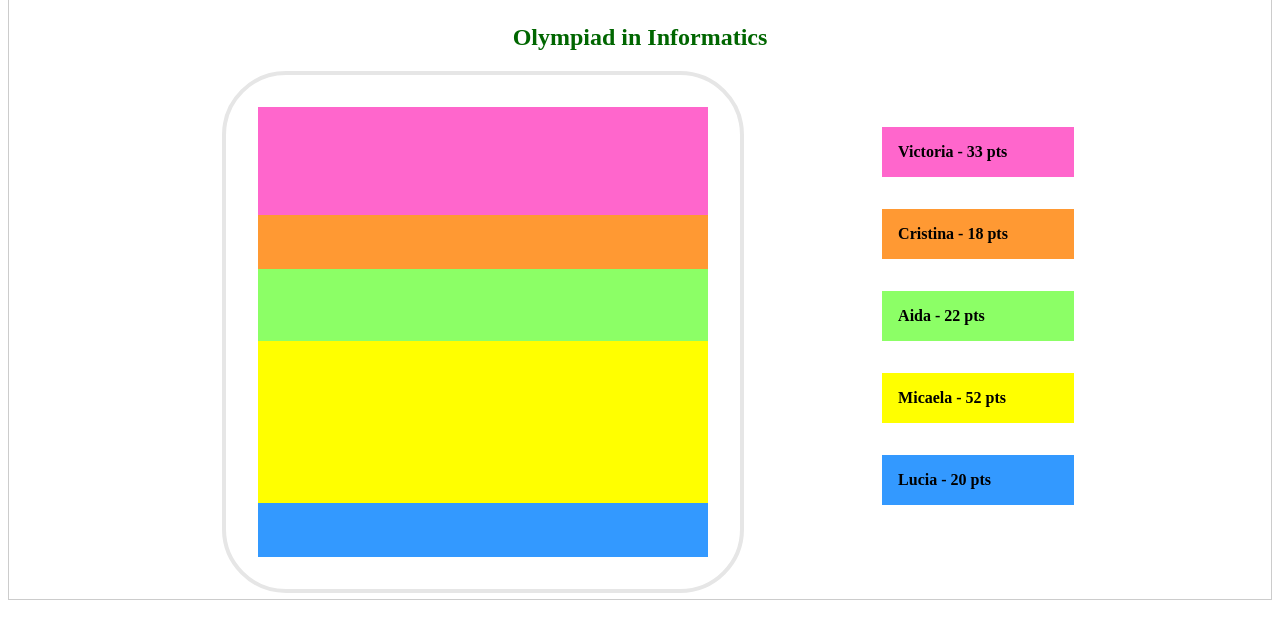
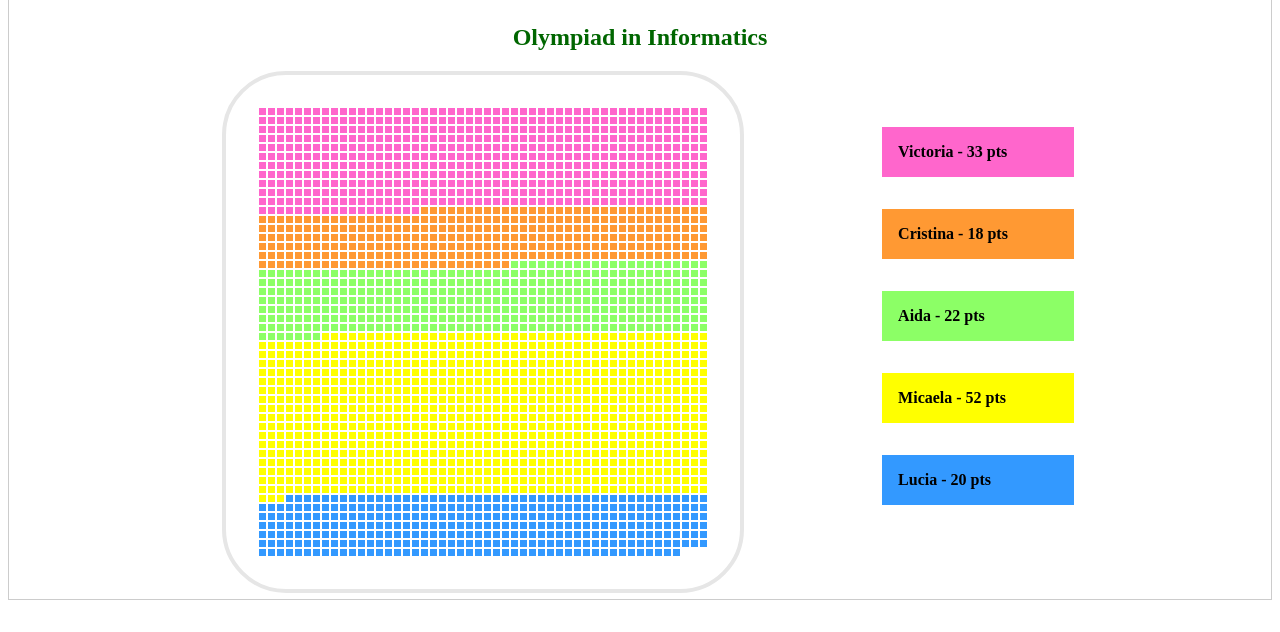
Before and after one commit to Afaya/AtlanticaConf_2023, a plain HTML site: page CSS only/index.html in a window 1280 px wide. Both pictures are taken after a click on the button "Area". Shown: the part 132-764 px from the top of the page. Drawn offline with Linux system fonts and the light colour scheme.

Commit message:
Added final changes

```diff
--- a/CSS only/area_graph.js
+++ b/CSS only/area_graph.js
@@ -1,16 +1,6 @@
 const sideCells = 50;
 const availableAreaColors = ['pink', 'orange', 'green', 'yellow', 'blue'];
 
-function calculateNewAreaValue(valueToCalculate, maxCells, valuesSumUp){
-  var valueCalculated = Math.floor(valueToCalculate * (maxCells / valuesSumUp));
-  if(valueCalculated > 100){
-    var partTo100 = valueCalculated % 100;
-    valueCalculated = partTo100 >= 50
-                      ? valueCalculated + (100 - partTo100)
-                      : valueCalculated - partTo100;
-  }
-  return valueCalculated;
-}
 
 function calculateDataArea(){
   const maxCells = sideCells * sideCells;
@@ -19,7 +9,7 @@ function calculateDataArea(){
   return dataToDisplayInGraphs.map(d=>{
     return {
       name: d.name,
-      value: calculateNewAreaValue(d.value, maxCells, valuesSumUp),
+      value: Math.floor(d.value * (maxCells / valuesSumUp)),
       originalValue: d.value
     }
   });
@@ -43,6 +33,7 @@ function generateDivs(currentColor, graphDiv, numberofDivs){
   for(var i=0; i<numberofDivs; i++){
     var currentDiv = document.createElement("div");
     currentDiv.classList.add(currentColor);
+    currentDiv.classList.add('background-with-border');
     graphDiv.appendChild(currentDiv);
   }
 }
--- a/CSS only/styles.css
+++ b/CSS only/styles.css
@@ -140,3 +140,7 @@ h2{
   margin-bottom: 2rem;
   width:100%;
 }
+
+.background-with-border{
+  border: 0.1rem solid #fff;
+}
```
Also changed, not shown: CSS only/README.md.
